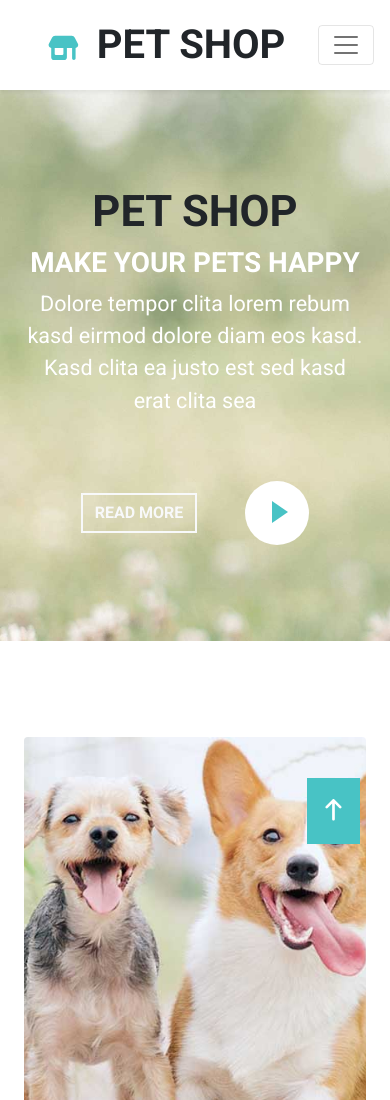
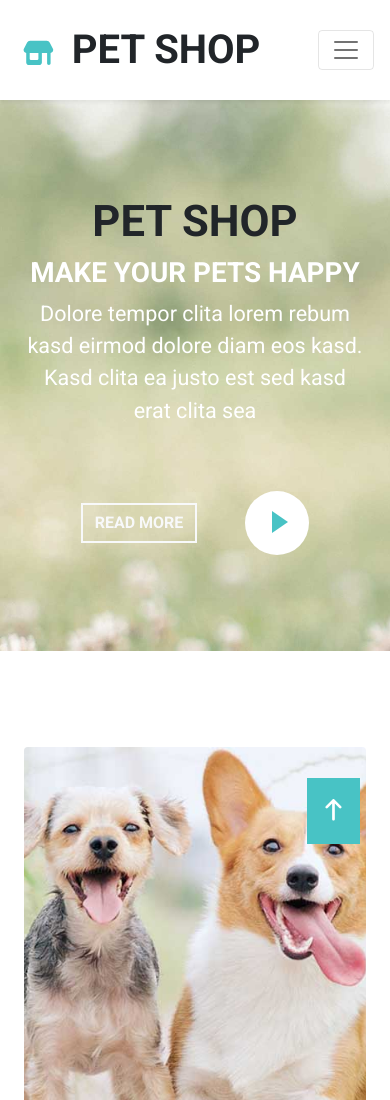
Before and after one commit to soheb8485/pet_store, a plain HTML site: page index.html in a window 390 px wide. Shown: the top 1100 px of the page. Drawn offline with nearby package versions, Linux system fonts and the light colour scheme.

Commit message:
change media query

```diff
--- a/assets/css/style.css
+++ b/assets/css/style.css
@@ -574,7 +574,7 @@ input.form-control.p-3 {
 }
 @media screen and (max-width: 390px) {
     .nav_header a {
-       margin: 5;
+       margin: 5px;
     }
 }
 @media screen and (max-width: 320px) {
```
